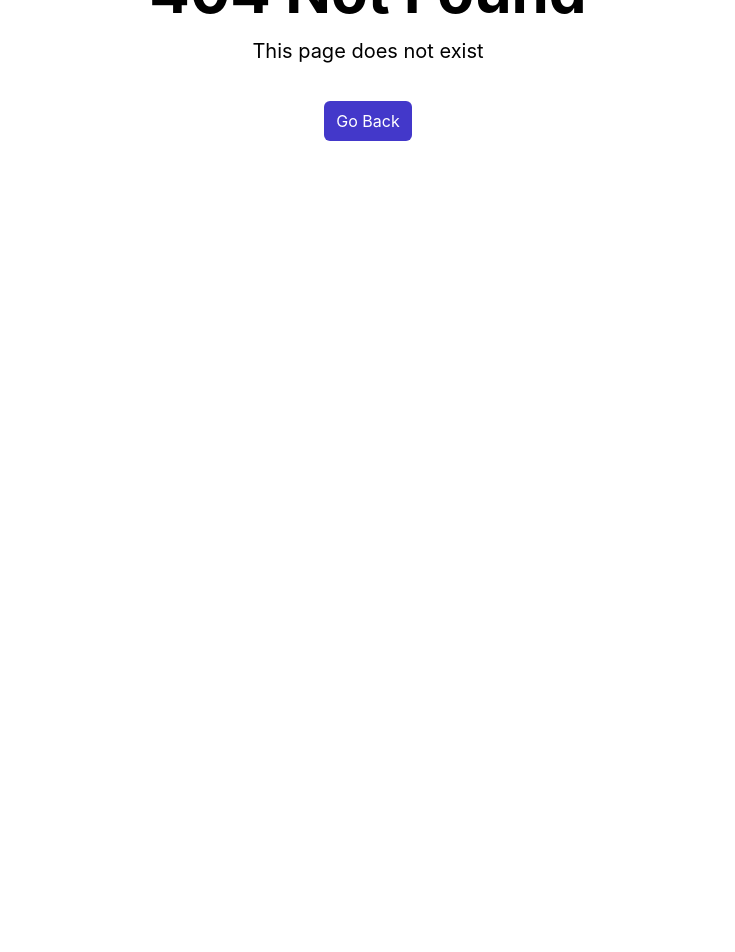
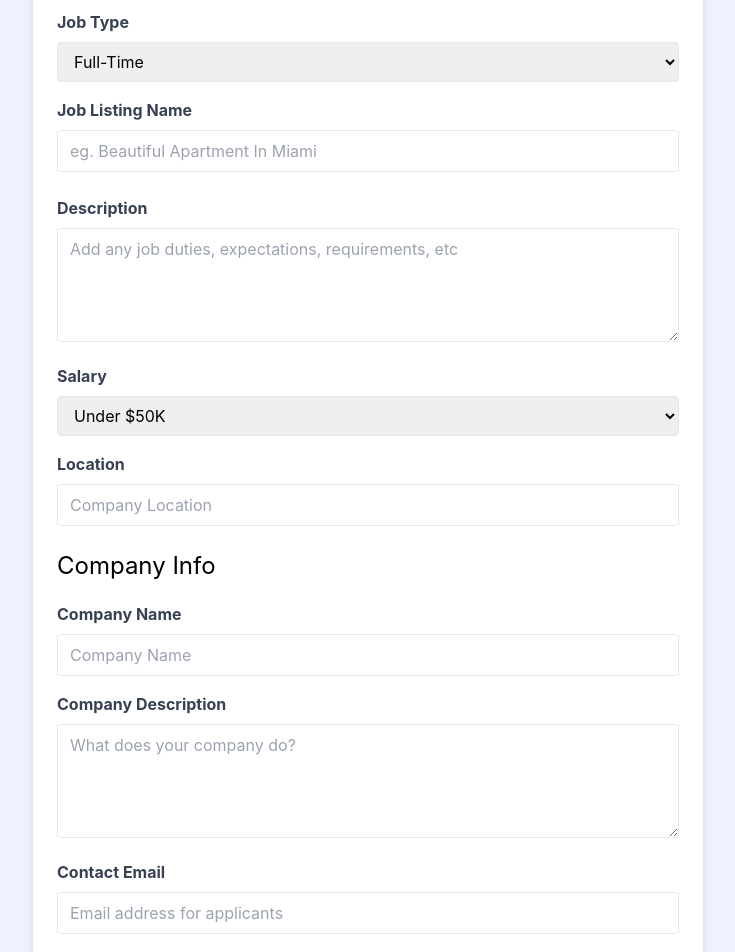
Before and after one commit to ebrahimmorkas/react-job-listing-project, a React (Create React App) app: page /add-job in a window 1280 px wide. Before the commit this address had no page. Shown: the part 260-1212 px from the top of the page, without its empty margins (272-1007 px from the left). Before the commit the page ends 800 px from the top, so only its background shows below. Built offline with nearby package versions, Linux system fonts and the light colour scheme.

Commit message:
The data filled inside the form is being stored inside the object and is being passed to the App.js file in which wee will make POST request to our API

```diff
--- a/src/App.js
+++ b/src/App.js
@@ -8,15 +8,21 @@ import SingleJobInfo from './pages/SingleJobInfo'
 import AddJob from './pages/AddJob'
 
 function App() {
+
+  const addJob = (newJob) => {
+    console.log(newJob)
+  }
+
   return (
     <>
       <BrowserRouter>
         <Routes>
           <Route path="/" element={<NavbarLayout />}>
             <Route path="/" element={<Home />} />
-            <Route path="/jobs" element={<JobsPage />} /><Route path='jobs/:id' element={<SingleJobInfo />} />
+            <Route path="/jobs" element={<JobsPage />} />
+            <Route path='jobs/:id' element={<SingleJobInfo />} />
             <Route path="*" element={<NotFoundPage />} />
-            <Route path="/jobs/add" element={<AddJob />} />
+            <Route path="/add-job" element={<AddJob addJob={addJob}/>} />
           </Route>
         </Routes>
       </BrowserRouter>
--- a/src/components/HomeCards.jsx
+++ b/src/components/HomeCards.jsx
@@ -1,5 +1,6 @@
 import React from 'react'
 import Cards from './Cards'
+import { Link } from 'react-router-dom'
 
 function HomeCards() {
     return (
@@ -26,12 +27,12 @@ function HomeCards() {
                             <p className="mt-2 mb-4">
                                 List your job to find the perfect developer for the role
                             </p>
-                            <a
-                                href="/add-job.html"
+                            <Link
+                                to="/add-job"
                                 className="inline-block bg-indigo-500 text-white rounded-lg px-4 py-2 hover:bg-indigo-600"
                             >
                                 Add Job
-                            </a>
+                            </Link>
                         </Cards>
                     </div>
                 </div>
--- a/src/pages/AddJob.jsx
+++ b/src/pages/AddJob.jsx
@@ -1,13 +1,46 @@
 import React from 'react'
+import { useState } from 'react'
+import { useNavigate, useNavigation } from 'react-router-dom'
 
-function AddJob() {
+function AddJob({ addJob }) {
+    const [type, setType] = useState('Full-Time');
+    const [jobName, setJobName] = useState()
+    const [description, setDescription] = useState()
+    const [salary, setSalary] = useState('Under $50k')
+    const [location, setLocation] = useState()
+    const [companyName, setCompanyName] = useState()
+    const [companyDescription, setCompanyDescription] = useState()
+    const [contactEmail, setContactEmail] = useState()
+    const [contactPhone, setContactPhone] = useState()
+
+    const navigate = useNavigate();
+
+    const newJob = {
+      title: jobName,
+      type: type,
+      description: description,
+      location: location,
+      salary: salary,
+      company: {
+        name: companyName,
+        description: companyDescription,
+        contactEmail: contactEmail,
+        contactPhone: contactPhone
+      }
+    }
+
+    const submitForm = (e) => {
+      e.preventDefault()
+      addJob(newJob)
+      navigate('/jobs')
+    }
   return (
     <section className="bg-indigo-50">
       <div className="container m-auto max-w-2xl py-24">
         <div
           className="bg-white px-6 py-8 mb-4 shadow-md rounded-md border m-4 md:m-0"
         >
-          <form>
+          <form onSubmit={submitForm}>
             <h2 className="text-3xl text-center font-semibold mb-6">Add Job</h2>
 
             <div className="mb-4">
@@ -19,6 +52,8 @@ function AddJob() {
                 name="type"
                 className="border rounded w-full py-2 px-3"
                 required
+                value = {type}
+                onChange={(e) => {setType(e.target.value)}}
               >
                 <option value="Full-Time">Full-Time</option>
                 <option value="Part-Time">Part-Time</option>
@@ -38,6 +73,8 @@ function AddJob() {
                 className="border rounded w-full py-2 px-3 mb-2"
                 placeholder="eg. Beautiful Apartment In Miami"
                 required
+                value = {jobName}
+                onChange={(e) => {setJobName(e.target.value)}}
               />
             </div>
             <div className="mb-4">
@@ -52,6 +89,8 @@ function AddJob() {
                 className="border rounded w-full py-2 px-3"
                 rows="4"
                 placeholder="Add any job duties, expectations, requirements, etc"
+                value = {description}
+                onChange={(e) => {setDescription(e.target.value)}}
               ></textarea>
             </div>
 
@@ -64,6 +103,8 @@ function AddJob() {
                 name="salary"
                 className="border rounded w-full py-2 px-3"
                 required
+                value = {salary}
+                onChange={(e) => {setSalary(e.target.value)}}
               >
                 <option value="Under $50K">Under $50K</option>
                 <option value="$50K - 60K">$50K - $60K</option>
@@ -90,6 +131,8 @@ function AddJob() {
                 className='border rounded w-full py-2 px-3 mb-2'
                 placeholder='Company Location'
                 required
+                value = {location}
+                onChange={(e) => {setLocation(e.target.value)}}
               />
             </div>
 
@@ -105,6 +148,8 @@ function AddJob() {
                 name="company"
                 className="border rounded w-full py-2 px-3"
                 placeholder="Company Name"
+                value = {companyName}
+                onChange={(e) => {setCompanyName(e.target.value)}}
               />
             </div>
 
@@ -120,6 +165,8 @@ function AddJob() {
                 className="border rounded w-full py-2 px-3"
                 rows="4"
                 placeholder="What does your company do?"
+                value = {companyDescription}
+                onChange={(e) => {setCompanyDescription(e.target.value)}}
               ></textarea>
             </div>
 
@@ -136,6 +183,8 @@ function AddJob() {
                 className="border rounded w-full py-2 px-3"
                 placeholder="Email address for applicants"
                 required
+                value = {contactEmail}
+                onChange={(e) => {setContactEmail(e.target.value)}}
               />
             </div>
             <div className="mb-4">
@@ -150,6 +199,8 @@ function AddJob() {
                 name="contact_phone"
                 className="border rounded w-full py-2 px-3"
                 placeholder="Optional phone for applicants"
+                value = {contactPhone}
+                onChange={(e) => {setContactPhone(e.target.value)}}
               />
             </div>
 
```
